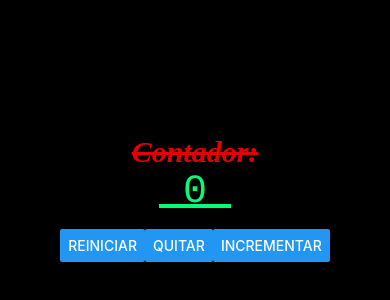
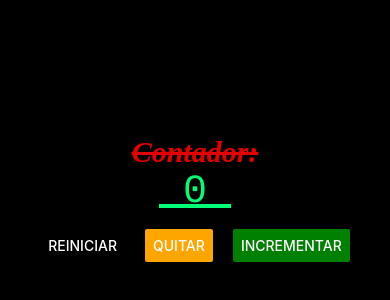
Before and after one commit to AleVazquez1313/JSparaprincipiantes, a React Native app in the folder intro2/: screen / in a window 390 px wide. Shown: the part 224-524 px from the top of the page. Built offline with nearby package versions, Linux system fonts and the light colour scheme.

Commit message:
colorsito a mis botones

```diff
--- a/intro2/App.js
+++ b/intro2/App.js
@@ -15,11 +15,12 @@ let[contador,setContador] = useState(0);
       <Text style={styles.texto2}> {contador} </Text>
 
       <View style={styles.contenedorBotones}>
-      <Button title = "Incrementar" onPress={()=> setContador(contador+1)} />
 
-      <Button title = "Quitar" onPress={()=> setContador(contador-1)} />
+      <Button color="green" title = "Incrementar" onPress={()=> setContador(contador+1)} />
 
-      <Button title = "Reiniciar" onPress={()=> setContador(0)} />
+      <Button color="orange" title = "Quitar" onPress={()=> setContador(contador-1)} />
+
+      <Button color="Brown" title = "Reiniciar" onPress={()=> setContador(0)} />
       </View>
 
       <StatusBar style="auto" />
@@ -52,8 +53,9 @@ const styles = StyleSheet.create({
     textDecorationLine:'underline'
   },
   contenedorBotones:{
-    marginTop: 15,
-    flexDirection:'row-reverse'
+    marginTop: 15, //Margen de espacio
+    flexDirection:'row-reverse', //Direccion de los botones
+    gap:20,
   },
 
 
```
